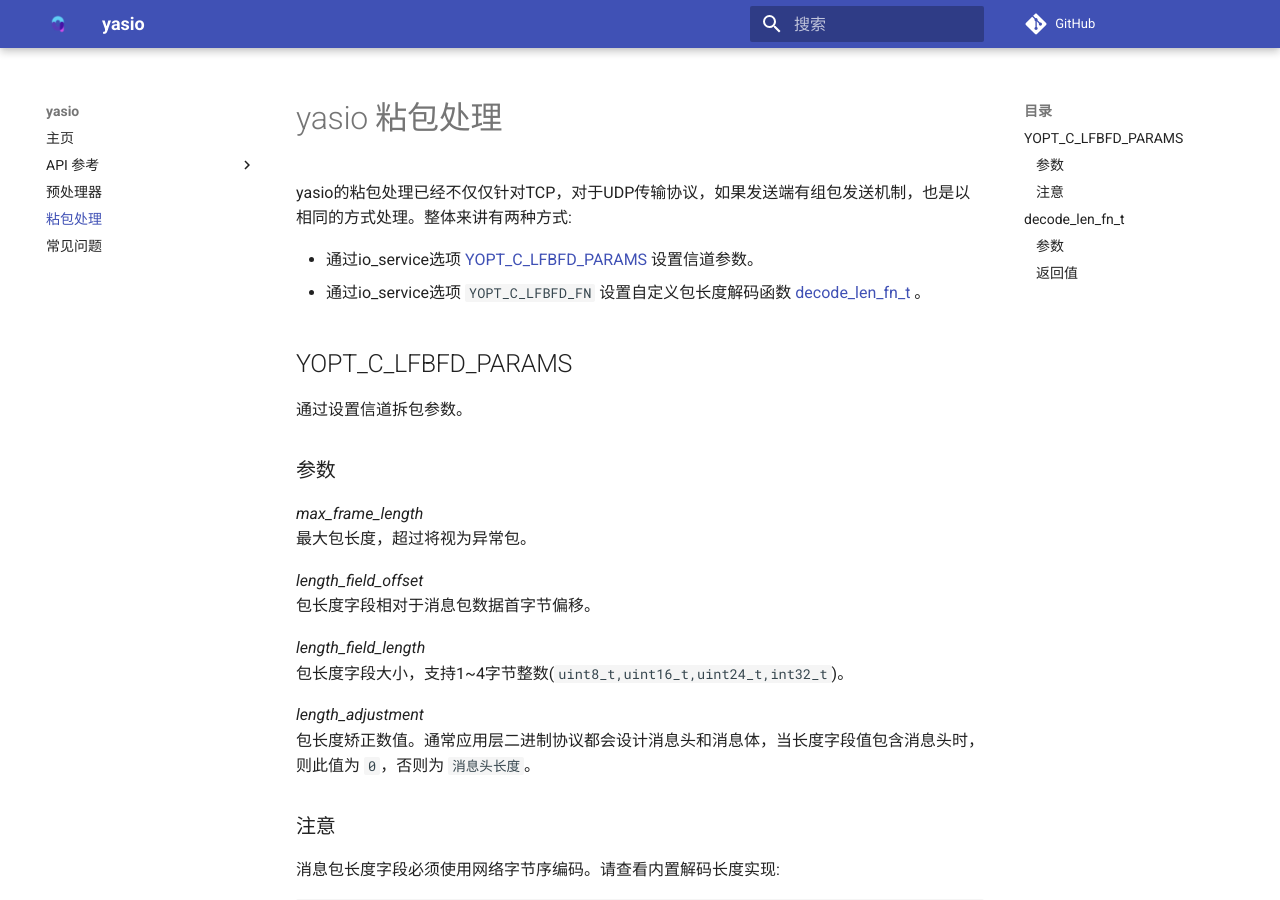
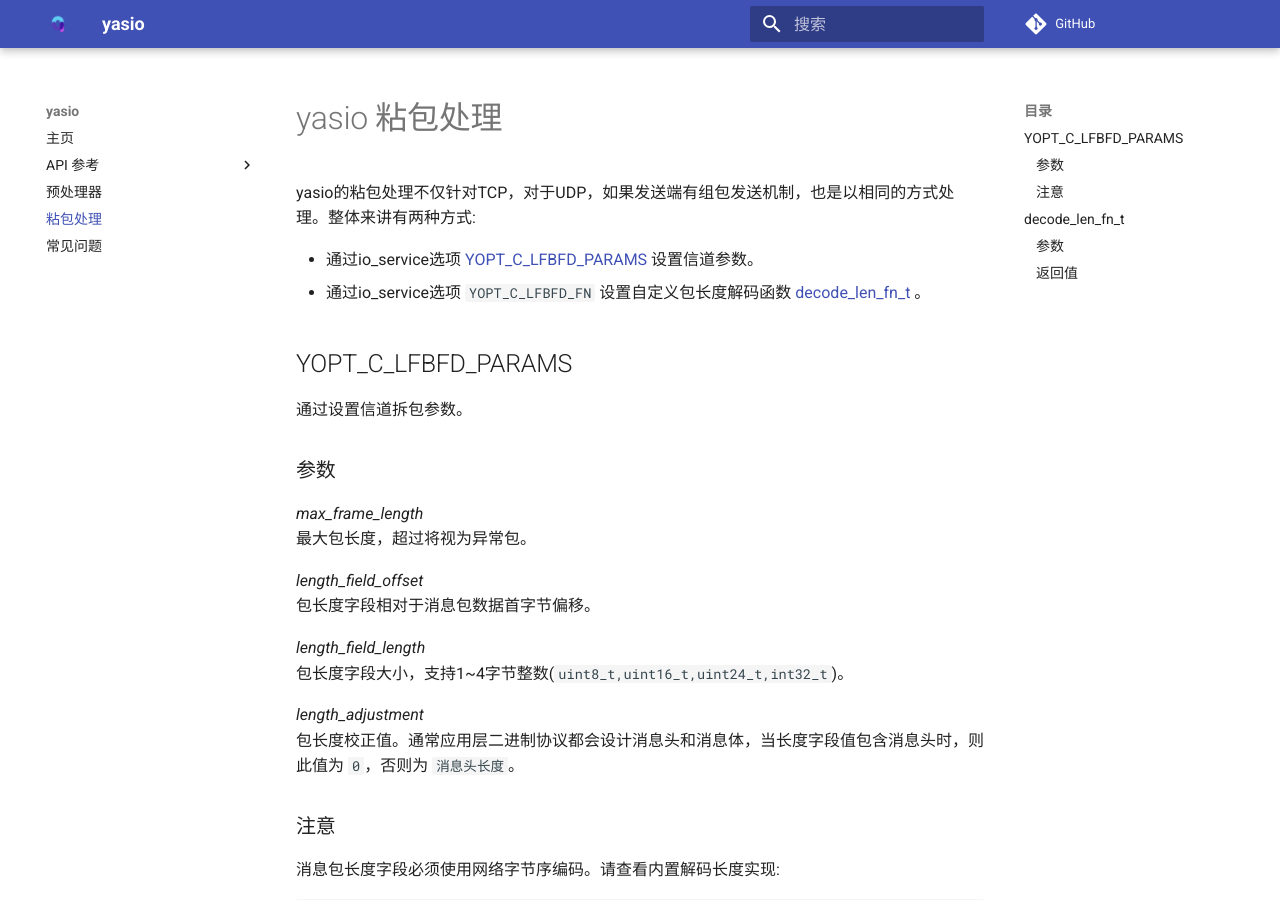
Before and after one commit to yasio/docs-936, an MkDocs documentation site: the page built from docs/sticky.md, in a window 1280 px wide and 900 px high. Built offline with MkDocs 1.6.1 and Material for MkDocs 9.7.7, drawn with Linux system fonts in a browser that asks for light colours; comment, search, counter and statistics services are not loaded.

Commit message:
Update docs

```diff
--- a/docs/sticky.md
+++ b/docs/sticky.md
@@ -1,6 +1,6 @@
 # yasio 粘包处理
 
-yasio的粘包处理已经不仅仅针对TCP，对于UDP传输协议，如果发送端有组包发送机制，也是以相同的方式处理。整体来讲有两种方式: <br/>
+yasio的粘包处理不仅针对TCP，对于UDP，如果发送端有组包发送机制，也是以相同的方式处理。整体来讲有两种方式: <br/>
 
 - 通过io_service选项 [YOPT_C_LFBFD_PARAMS](#lfbfd_params) 设置信道参数。
 - 通过io_service选项 `YOPT_C_LFBFD_FN` 设置自定义包长度解码函数 [decode_len_fn_t](#decode_len_fn_t) 。
@@ -21,7 +21,7 @@
 包长度字段大小，支持1~4字节整数(`uint8_t,uint16_t,uint24_t,int32_t`)。
 
 *length_adjustment*<br/>
-包长度矫正数值。通常应用层二进制协议都会设计消息头和消息体，当长度字段值包含消息头时，则此值为 `0`，否则为 `消息头长度`。
+包长度校正值。通常应用层二进制协议都会设计消息头和消息体，当长度字段值包含消息头时，则此值为 `0`，否则为 `消息头长度`。
 
 ### 注意
 
```
